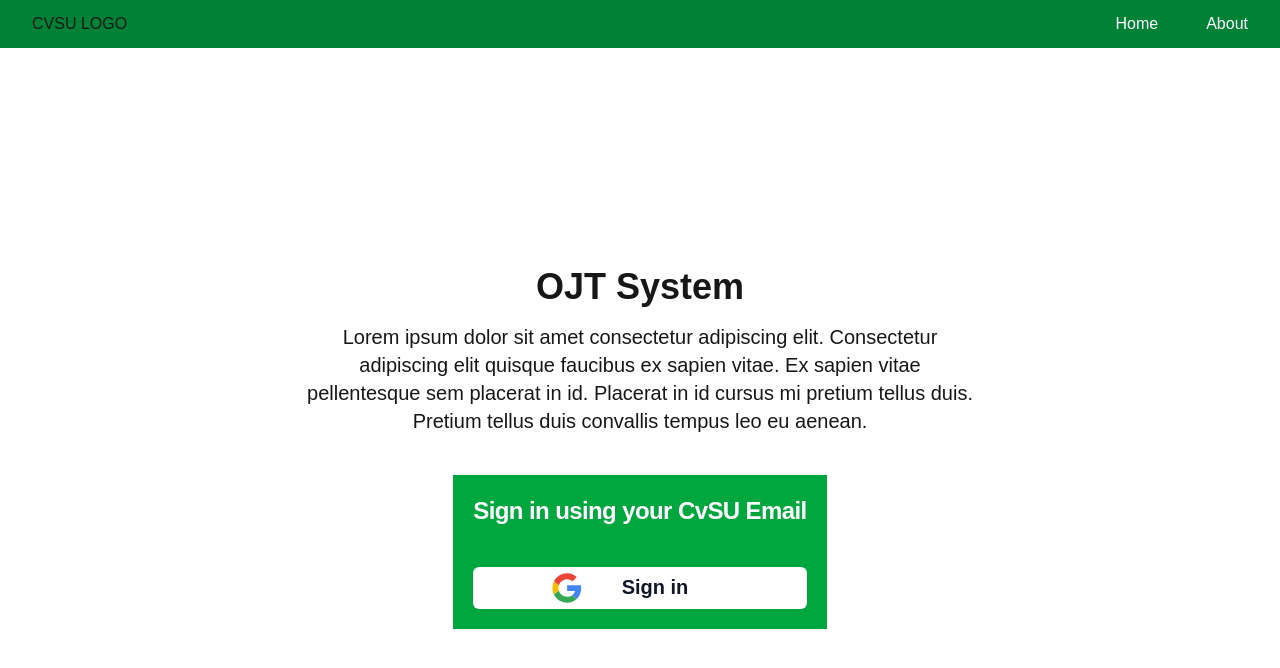
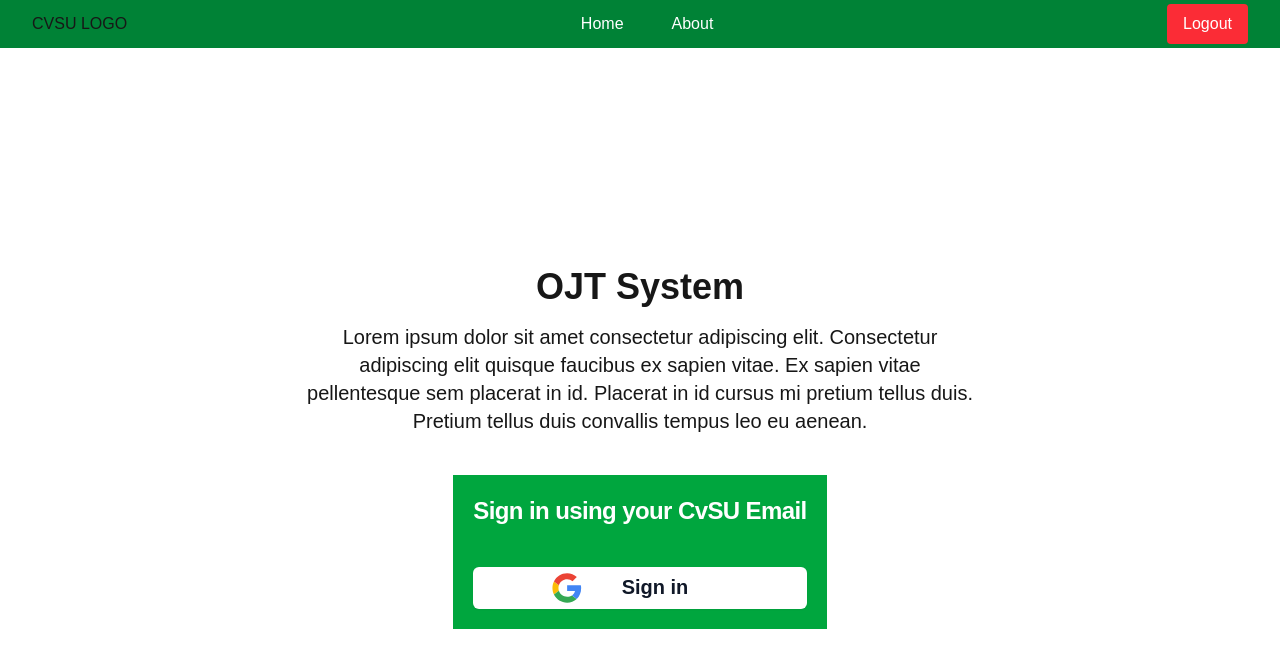
Before and after one commit to adrian-magsino/OJT-System, a Next.js app: page /#About in a window 1280 px wide. Shown: the top 668 px of the page. Built offline with nearby package versions, Linux system fonts and the light colour scheme; no server answers.

Commit message:
refactor: update import paths for SupabaseProvider and add LogoutButton to headers

```diff
--- a/src/components/auth/LogOutButton.jsx
+++ b/src/components/auth/LogOutButton.jsx
@@ -1,7 +1,7 @@
 'use client'
 
 import { useRouter } from 'next/navigation'
-import { useSupabase } from '../components/auth/SupabaseProvider'
+import { useSupabase } from './SupabaseProvider'
 
 export default function LogoutButton() {
   const router = useRouter()
--- a/src/components/auth/SupabaseProvider.jsx
+++ b/src/components/auth/SupabaseProvider.jsx
@@ -1,7 +1,14 @@
+// SupabaseProvider.jsx
 'use client'
 
 import { createBrowserClient } from '@supabase/ssr'
-import { useState } from 'react'
+import { createContext, useContext, useState } from 'react'
+
+const SupabaseContext = createContext(null)
+
+export function useSupabase() {
+  return useContext(SupabaseContext)
+}
 
 export default function SupabaseProvider({ children }) {
   const [supabase] = useState(() =>
@@ -11,5 +18,9 @@ export default function SupabaseProvider({ children }) {
     )
   )
 
-  return <>{children}</>
+  return (
+    <SupabaseContext.Provider value={{ supabase }}>
+      {children}
+    </SupabaseContext.Provider>
+  )
 }
--- a/src/components/layout/public/Header.jsx
+++ b/src/components/layout/public/Header.jsx
@@ -1,6 +1,6 @@
 import Link from "next/link";
 import Image from "next/image";
-
+import LogoutButton from '../../auth/LogoutButton'
 
 const routes = [
   {name: "Home", path: "#Home"},
@@ -39,6 +39,10 @@ export default function Header() {
             </a>
           ))}
         </div>
+
+        {/* Logout button */}
+        <LogoutButton />
+
       </nav>
     </header>
   );
--- a/src/components/layout/student/Header.jsx
+++ b/src/components/layout/student/Header.jsx
@@ -3,6 +3,7 @@
 "use client"
 
 import Link from "next/link";
+import LogoutButton from '@/components/auth/LogoutButton'
 
 export default function StudentHeader() {
   const user_name = "Eren Yeager"
@@ -25,7 +26,8 @@ export default function StudentHeader() {
             <span className="text-white font-medium">{user_name.toUpperCase().trim()}</span>
           </div>
         </Link>
-
+        {/* Logout button */}
+        <LogoutButton />
       </nav>
     </header>
   );
```
